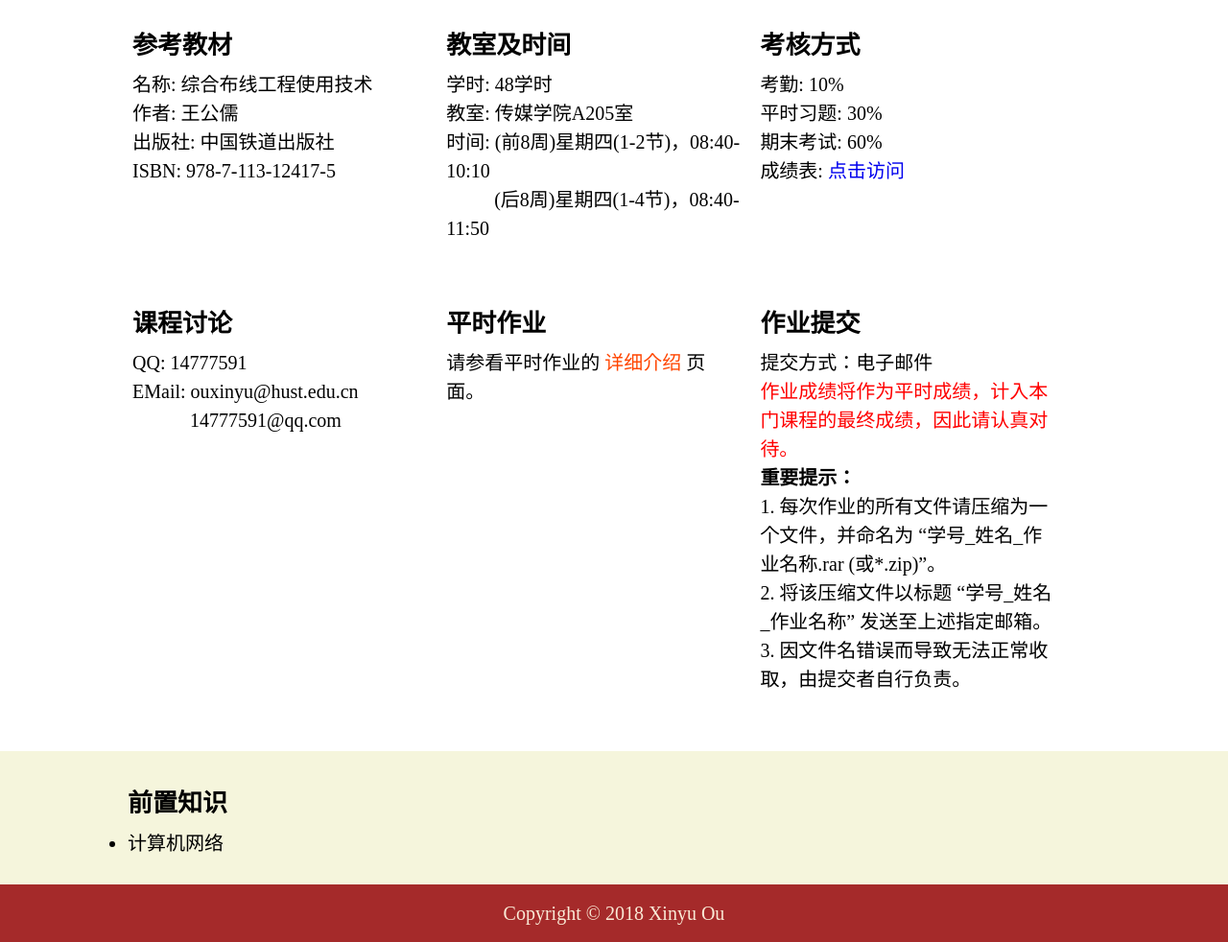
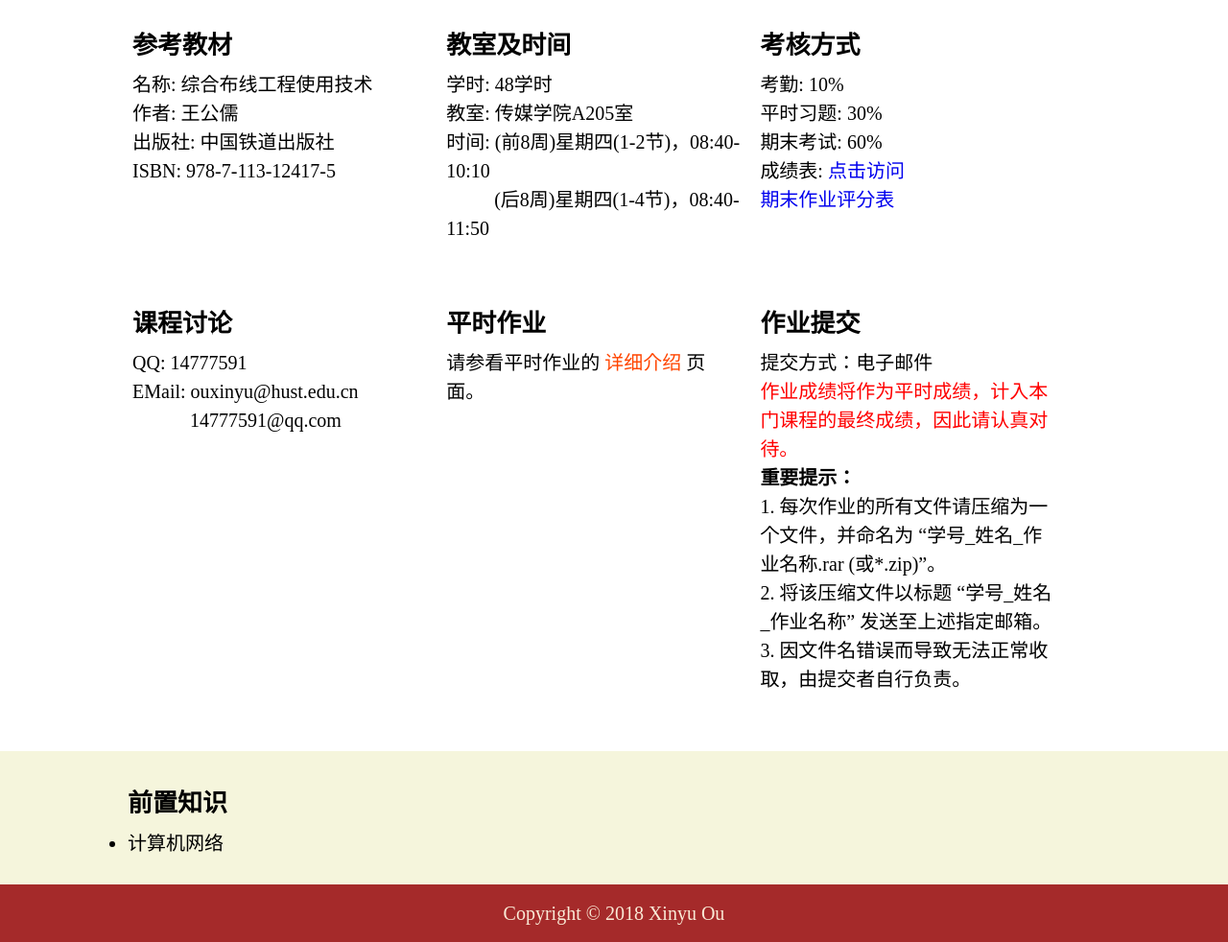
Before and after one commit to ouxinyu/Course, a plain HTML site: page GenericCabling/Default.html in a window 1280 px wide. Shown: the part 954-1936 px from the top of the page at 96% size. Drawn offline with Linux system fonts and the light colour scheme.

Commit message:
add scores

```diff
--- a/GenericCabling/Default.html
+++ b/GenericCabling/Default.html
@@ -60,6 +60,7 @@
                 <p>平时习题: 30%</p>
                 <p>期末考试: 60%</p>
                 <p>成绩表: <a href="Attachments/71094106_综合布线技术_16级计算机应用技术2班.pdf" target="_blank">点击访问</a></p>
+                <p><a href="Attachments/71094106_综合布线技术_16级计算机应用技术2班_期末大作业评分表.pdf" target="_blank">期末作业评分表</a></p>
             </div>
             <div style="clear:both;"></div>
             <div id="CourseInfo04" class="CourseInfo">
```
Also changed, not shown: IoT/Default.html (+1 -0 lines), 3 other files.
